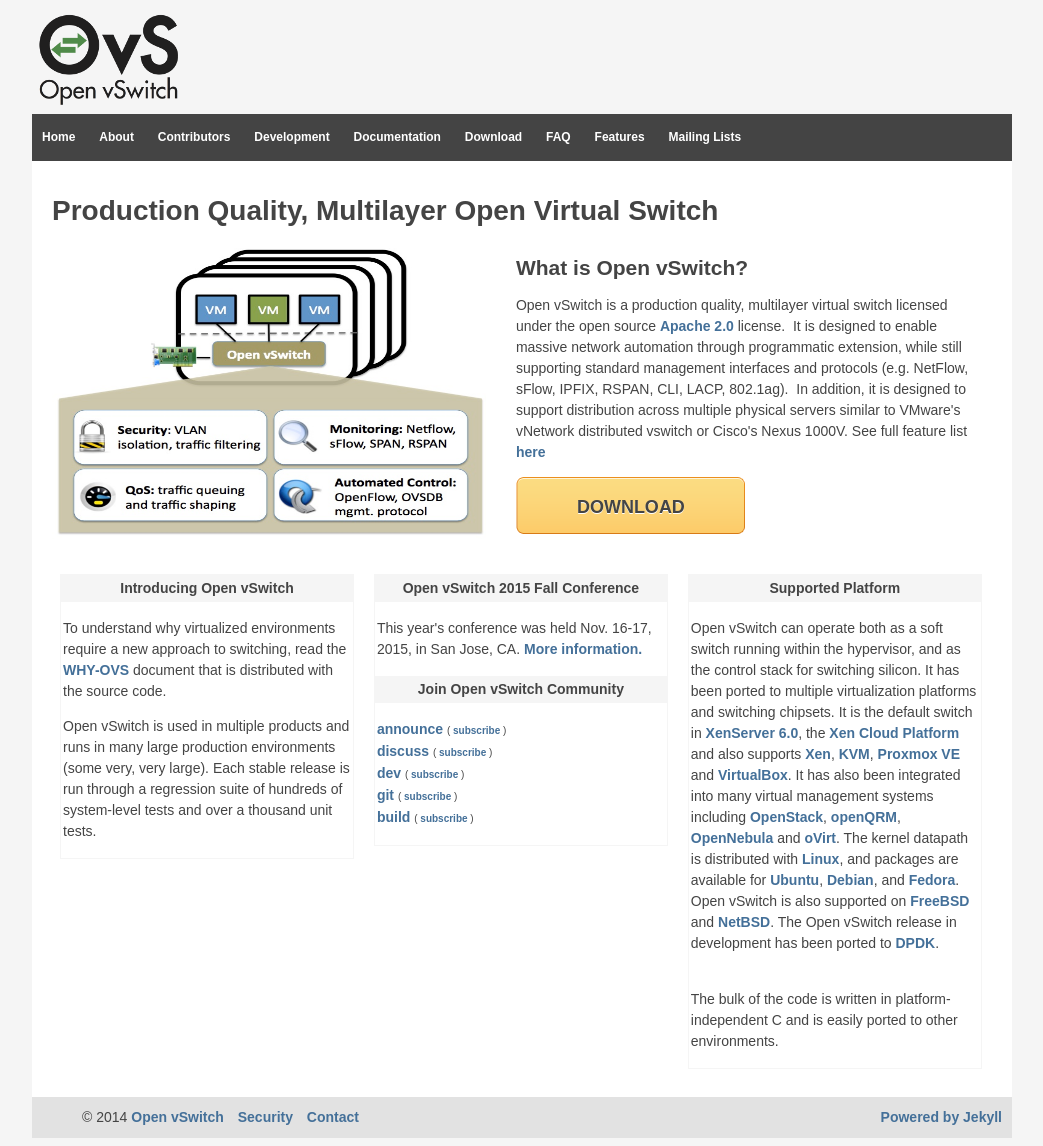
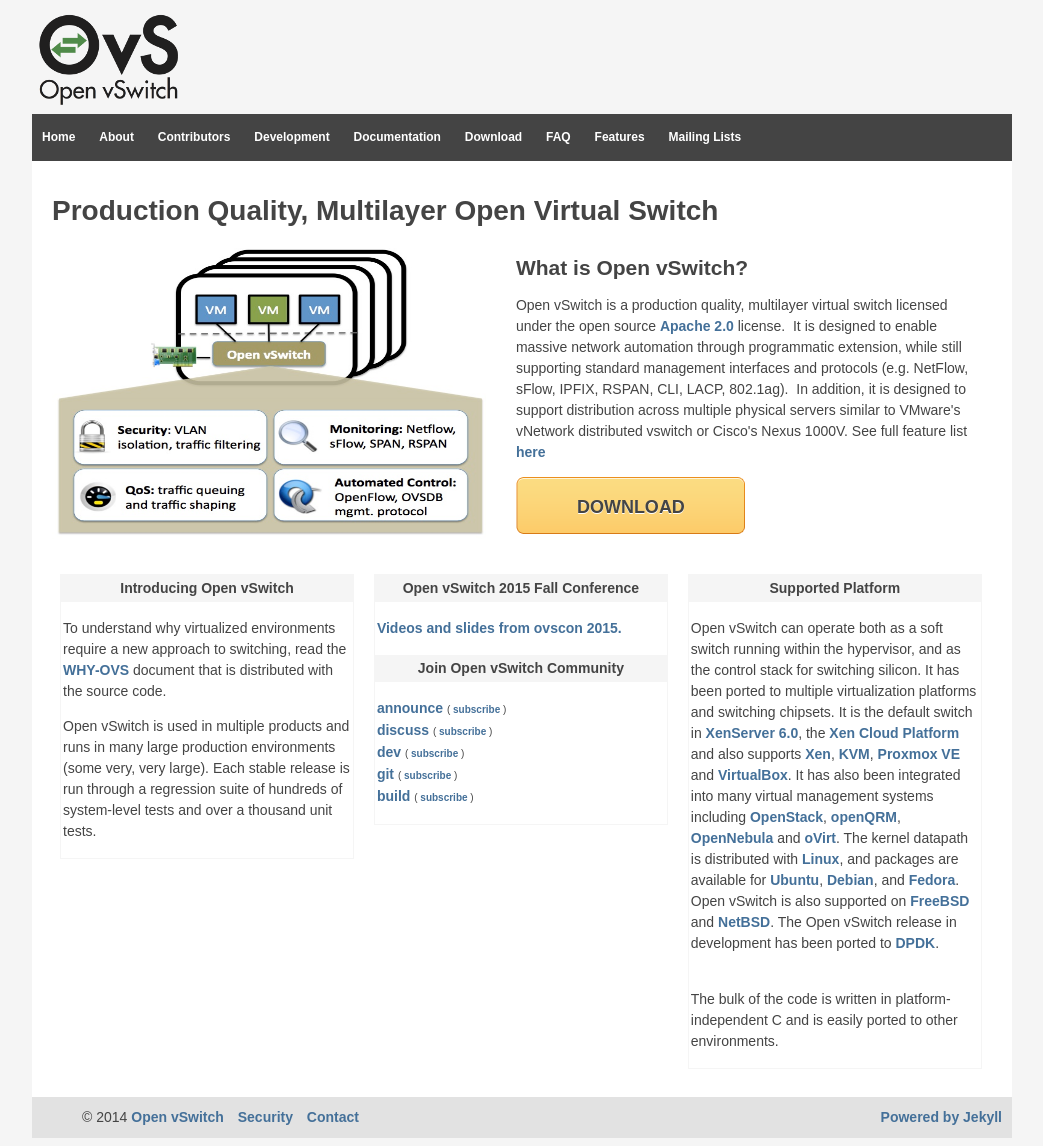
Before and after one commit to openvswitch/openvswitch.github.io, a Jekyll site: the page built from index.html, in a window 1280 px wide. Shown: the whole page, without its empty margins (118-1161 px from the left). Built offline with Jekyll 4.4.1, drawn with Linux system fonts in a browser that asks for light colours.

Commit message:
Revise link text from main page to ovscon2015.

```diff
--- a/index.html
+++ b/index.html
@@ -54,9 +54,7 @@
         </div>
         <div class="textwidget">
           <p>
-	    This year's conference was held Nov. 16-17, 2015, in San
-	    Jose, CA.
-	    <a href="support/ovscon2015/">More information.</a>
+	    <a href="support/ovscon2015/">Videos and slides from ovscon 2015.</a>
 	  </p>
 	</div>
         <div class="widget-title">
```
